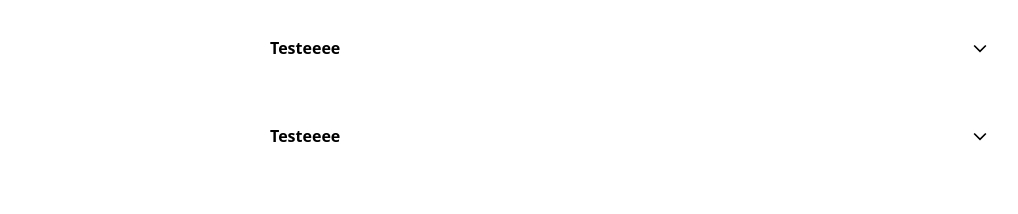
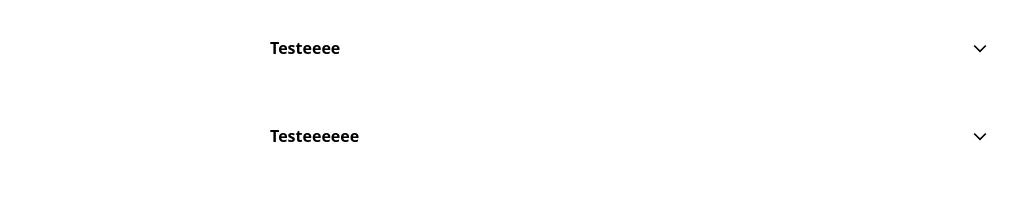
Before and after one commit to matheusdevsouza/eternal, a Next.js app: page /precos in a window 1280 px wide. Shown: the part 4480-4694 px from the top of the page, without its empty margins (10-1028 px from the left). Built offline with nearby package versions, Linux system fonts and the light colour scheme.

Commit message:
Teste commit - EL

```diff
--- a/app/precos/page.tsx
+++ b/app/precos/page.tsx
@@ -371,7 +371,7 @@ export default function PrecosPage() {
               index={10}
             />
             <FAQItem
-              question="Testeeee"
+              question="Testeeeeee"
               answer="Testeeeeeeee"
               index={11}
             />
```
